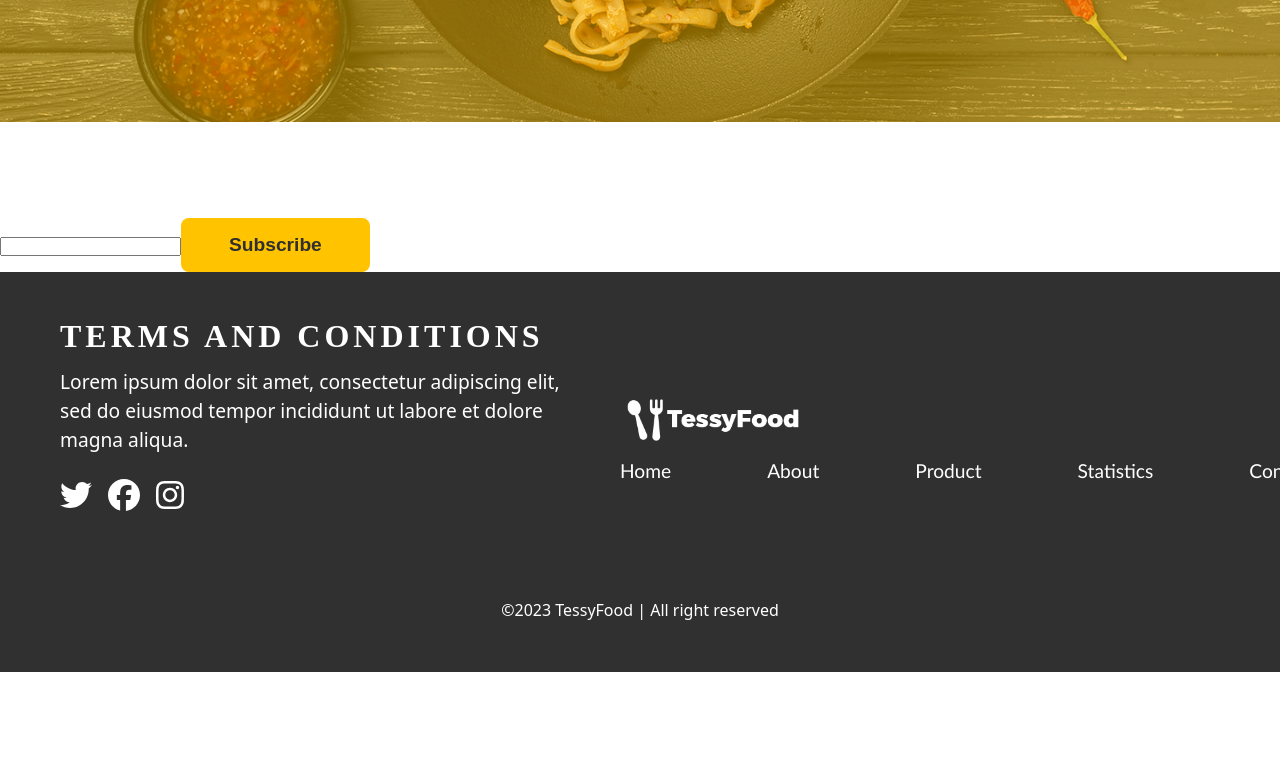
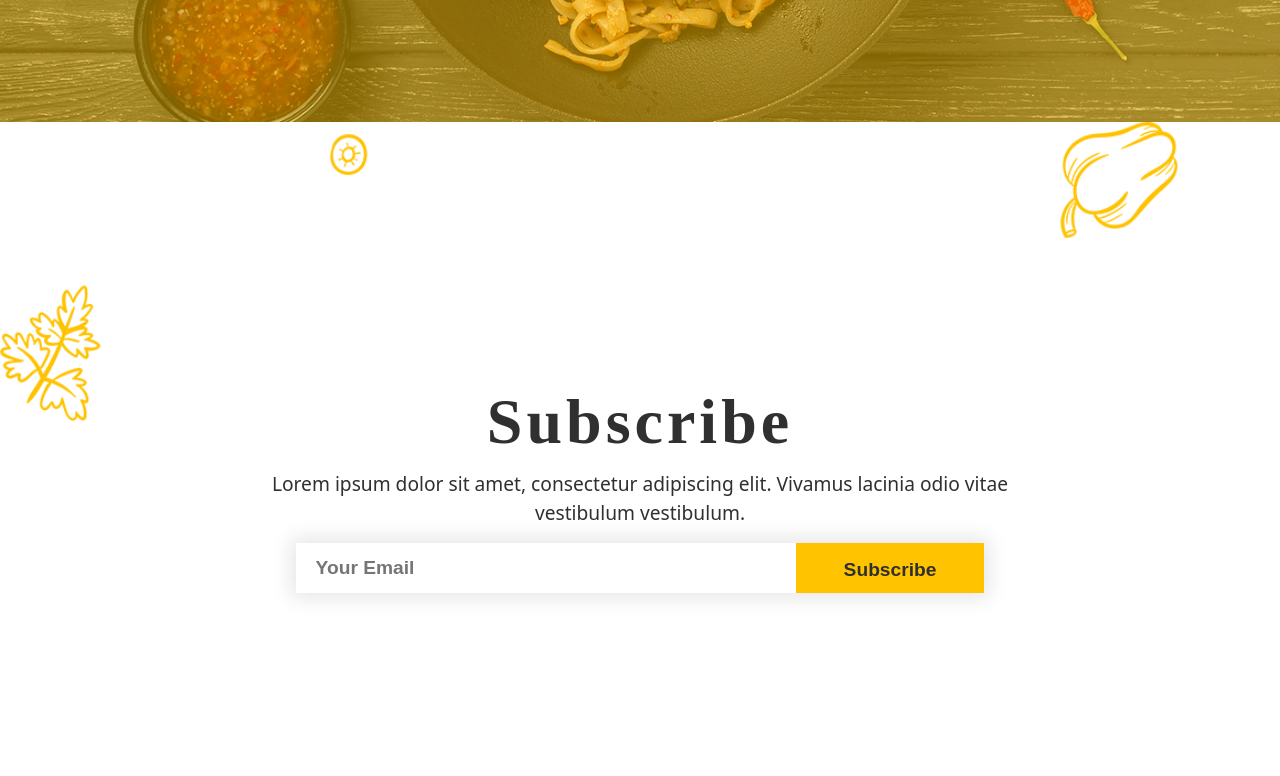
Before and after one commit to RaphDasilva/food-site, a JavaScript app: page / in a window 1280 px wide. Shown: the part 4960-5736 px from the top of the page. Before the commit the page ends 5632 px from the top, so only its background shows below. Built offline with nearby package versions, Linux system fonts and the light colour scheme; the HTML template or start-up script is replaced by a standard one.

Commit message:
Add Subscribe section

```diff
--- a/src/componente/Subscribe.js
+++ b/src/componente/Subscribe.js
@@ -1,17 +1,18 @@
 const Subscribe = () => {
   return (
-    <section>
-        <div>
-            <h2>Subscribe</h2>
-            <p>
-                Lorem ipsum dolor sit amet, consectetur adipiscing elit. Vivamus lacinia odio vitae vestibulum vestibulum.
-            </p>
-            <div>
-                <input type="text" />
-                <button>Subscribe</button>
-            </div>
+    <section className='subscribe-section'>
+      <div className='subscribe-info'>
+        <h2>Subscribe</h2>
+        <p>
+          Lorem ipsum dolor sit amet, consectetur adipiscing elit. Vivamus
+          lacinia odio vitae vestibulum vestibulum.
+        </p>
+        <div className='subscribe-input'>
+          <input type='text' placeholder='Your Email' />
+          <button>Subscribe</button>
         </div>
+      </div>
     </section>
-  )
-}
-export default Subscribe
+  );
+};
+export default Subscribe;
```
